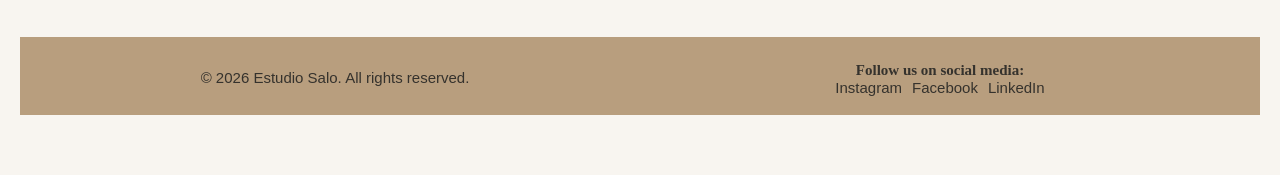
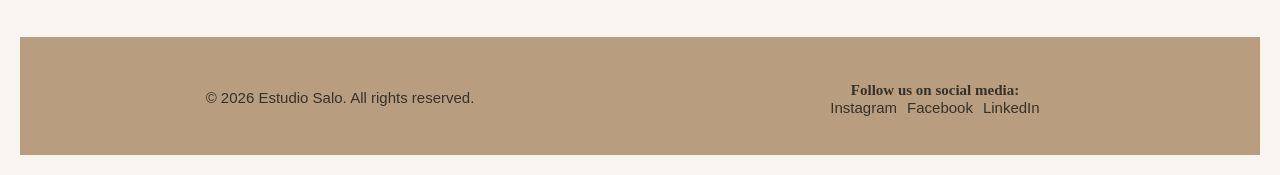
Before and after one commit to sarahiseffy/e-salo, a plain HTML site: page index.html in a window 1280 px wide. Shown: the part 2289-2464 px from the top of the page. Before the commit the page ends 2424 px from the top, so only its background shows below. Drawn offline with Linux system fonts and the light colour scheme; a web font is replaced by a local one.

Commit message:
css styling section size

```diff
--- a/src/styles.css
+++ b/src/styles.css
@@ -18,8 +18,10 @@
 }
 
 section {
-    max-width: 1200px;
+    max-width: 100%;
     margin: 0 auto;
+    padding: 20px;
+
 }
 
 .footer-section {
```
